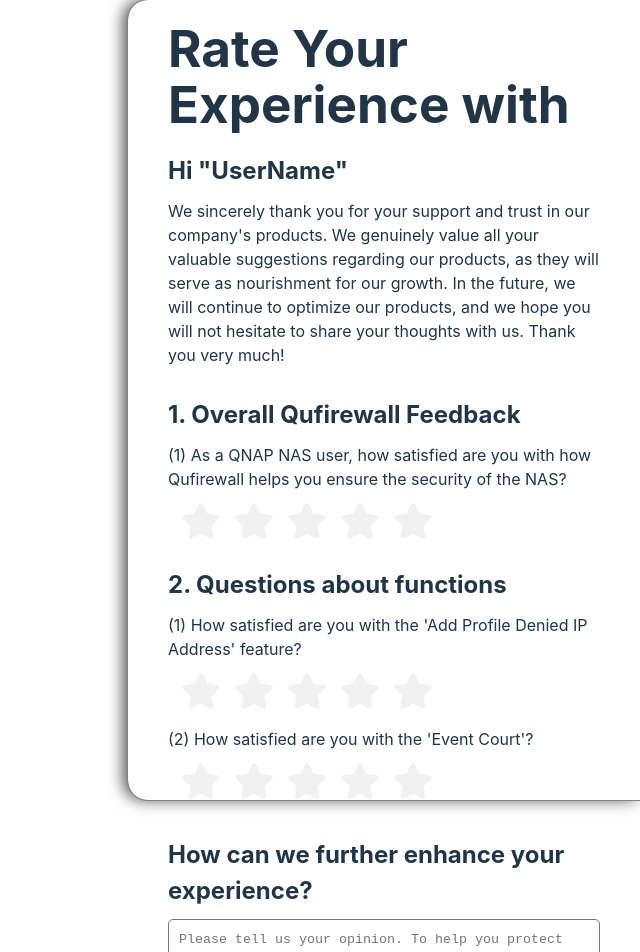
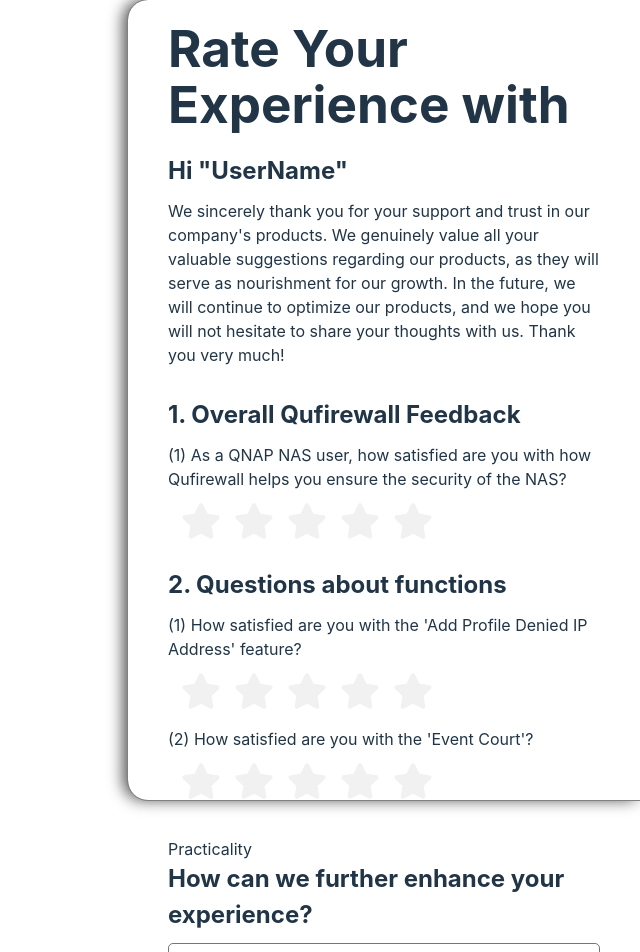
Before and after one commit to ChengXuJustin/QNAP-feedback, a React (Vite) app: page / in a window 1280 px wide. Shown: the top 952 px of the page, without its empty margins (640-1280 px from the left). Built offline with nearby package versions, Linux system fonts and the light colour scheme.

Commit message:
Final update

```diff
--- a/src/components/Feedback.jsx
+++ b/src/components/Feedback.jsx
@@ -2,6 +2,7 @@
 import Citation from './Citation'
 import Rating from './Rating'
 import OpenQuestion from './OpenQuestion'
+import Practicality from './Practicality'
 import rating_text from '../data/rating.json'
 
 
@@ -11,6 +12,7 @@
             <h1 className='mb-20'>Rate Your Experience with </h1>
             <Citation />
             <Rating listings={rating_text}/>
+            <Practicality />
             <OpenQuestion />
         </div>
   )
--- /dev/null
+++ b/src/components/Practicality.jsx
@@ -0,0 +1,9 @@
+import React from 'react'
+
+const Practicality = () => {
+  return (
+    <div>Practicality</div>
+  )
+}
+
+export default Practicality
--- a/src/components/Rating.jsx
+++ b/src/components/Rating.jsx
@@ -1,6 +1,5 @@
 import React from 'react'
 import StarRate from './StarRate'
-
 
 const Rating = ( {listings = []} ) => {
 
```
